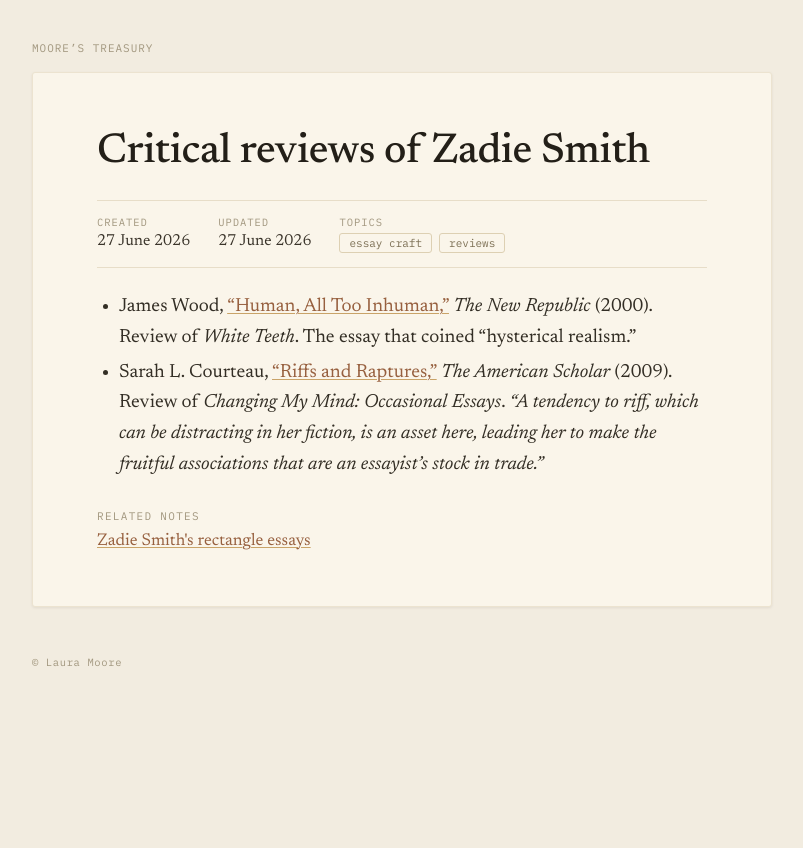
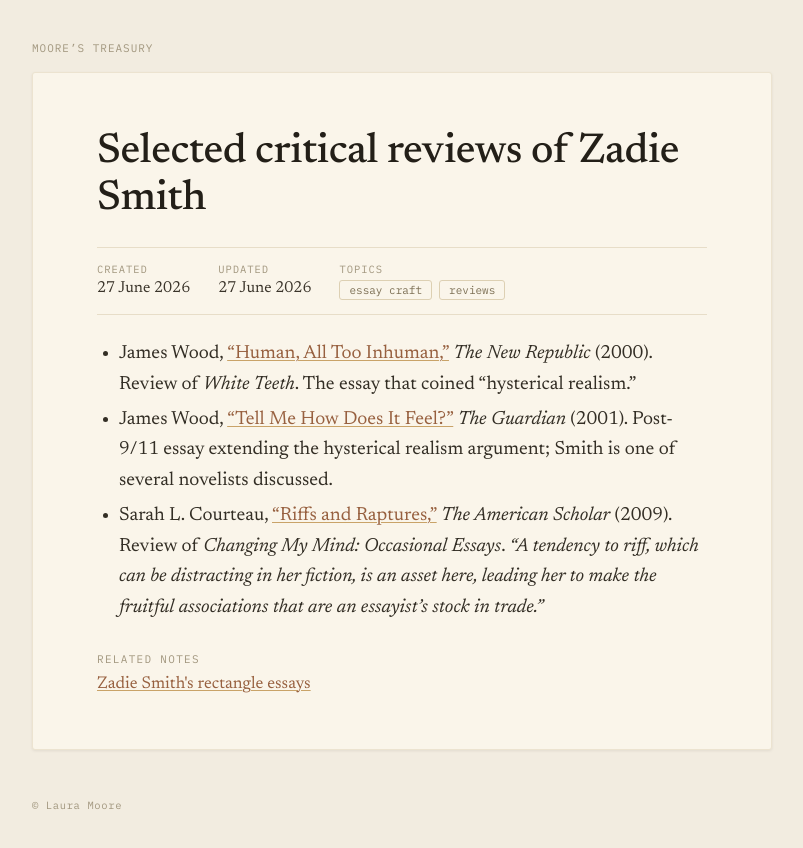
Before and after one commit to lauramoorewrites-del/treasury, a Jekyll site: the page built from _pages/critical-reviews-of-zadie-smith.md, in a window 1280 px wide. Shown: the top 848 px of the page, without its empty margins (238-1041 px from the left). Built offline with Jekyll 4.4.1, drawn with Linux system fonts in a browser that asks for light colours.

Commit message:
Rename to Selected critical reviews, add Wood Guardian essay
Co-Authored-By: Claude Opus 4.6 (1M context) <noreply@anthropic.com>

```diff
--- a/_pages/critical-reviews-of-zadie-smith.md
+++ b/_pages/critical-reviews-of-zadie-smith.md
@@ -1,6 +1,6 @@
 ---
 layout: default
-title: "Critical reviews of Zadie Smith"
+title: "Selected critical reviews of Zadie Smith"
 created: "27 June 2026"
 updated: "27 June 2026"
 topics: [essay craft, reviews]
@@ -10,4 +10,5 @@ related:
 ---
 
 - James Wood, ["Human, All Too Inhuman,"](https://newrepublic.com/article/61361/human-inhuman) *The New Republic* (2000). Review of *White Teeth*. The essay that coined "hysterical realism."
+- James Wood, ["Tell Me How Does It Feel?"](https://www.theguardian.com/books/2001/oct/06/fiction) *The Guardian* (2001). Post-9/11 essay extending the hysterical realism argument; Smith is one of several novelists discussed.
 - Sarah L. Courteau, ["Riffs and Raptures,"](https://theamericanscholar.org/riffs-and-raptures/) *The American Scholar* (2009). Review of *Changing My Mind: Occasional Essays*. *"A tendency to riff, which can be distracting in her fiction, is an asset here, leading her to make the fruitful associations that are an essayist's stock in trade."*
```
